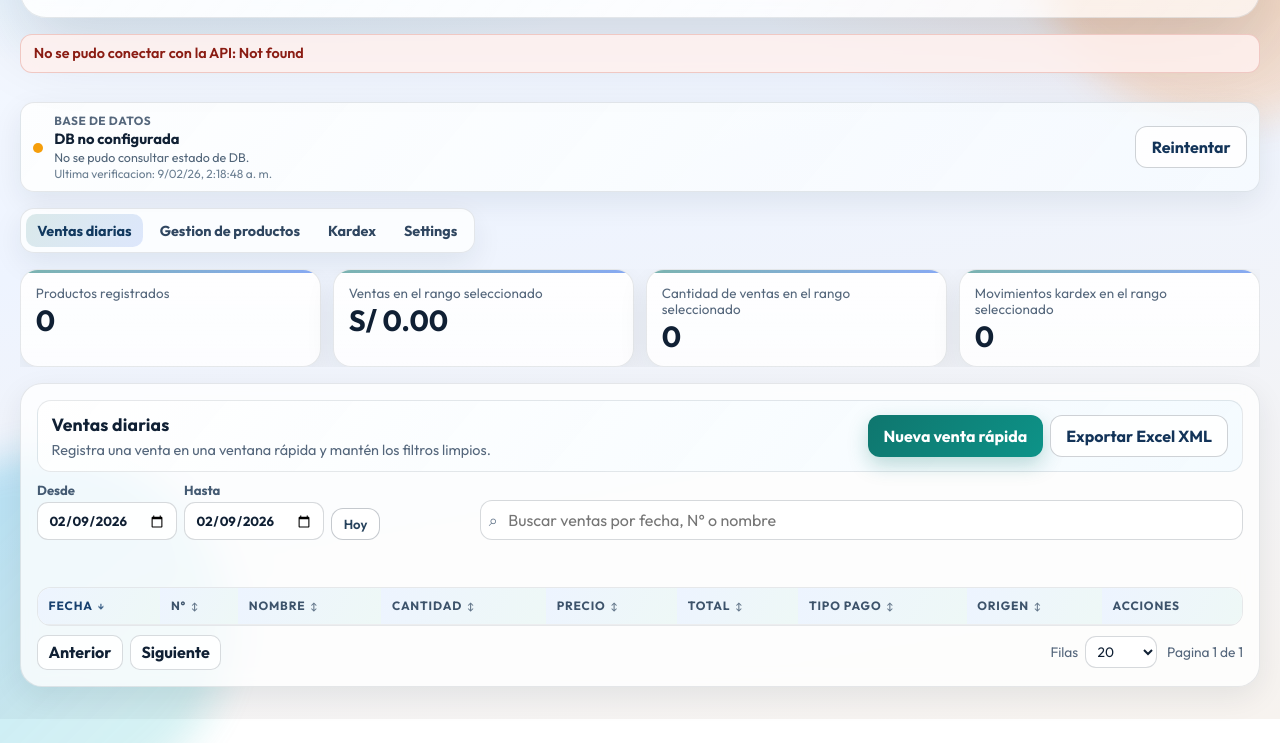
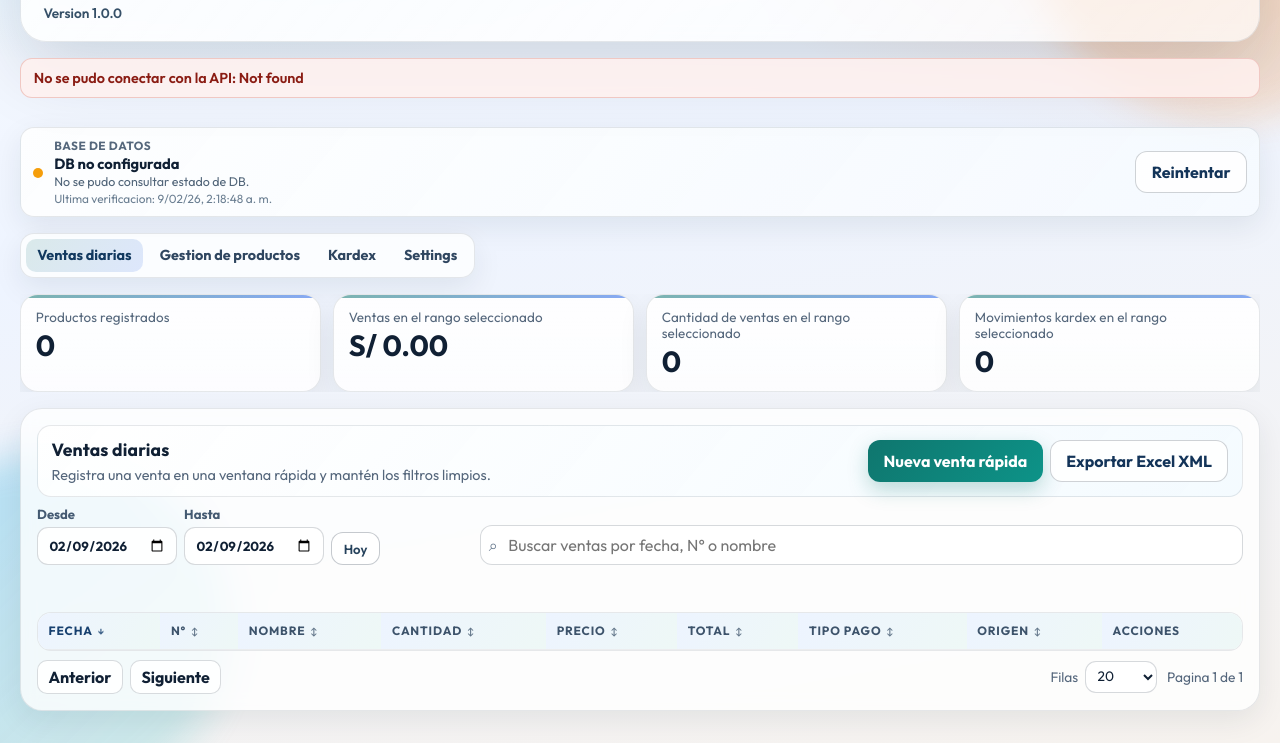
Before and after one commit to alsaro12/licoreria-aqp, a website: page maqueta_visualizador/index.html in a window 1280 px wide. Shown: the part 128-871 px from the top of the page. Before the commit the page ends 847 px from the top, so only its background shows below. Drawn offline with Linux system fonts and the light colour scheme; no server answers.

Commit message:
chore: agregar variable de version 1.0.0

```diff
--- a/maqueta_visualizador/app.js
+++ b/maqueta_visualizador/app.js
@@ -15,6 +15,9 @@ const API_BASE_STORAGE_KEY = "licoreria.api_base_url";
 const MOBILE_KPI_EXPANDED_STORAGE_KEY = "licoreria.mobile_kpi_expanded";
 const FALLBACK_API_BASE_URL = "https://api.escon.pe";
 const PAYMENT_TYPES = ["A Ya Per", "Efectivo", "Pedido Ya", "Rappi", "EasyPay"];
+const APP_VERSION = "1.0.0";
+
+window.APP_VERSION = APP_VERSION;
 
 const state = {
   activeView: "sales",
@@ -72,6 +75,7 @@ const refs = {
   kpiCollapsible: document.getElementById("kpiCollapsible"),
   reloadBtn: document.getElementById("reloadBtn"),
   appMessage: document.getElementById("appMessage"),
+  appVersionLabel: document.getElementById("appVersionLabel"),
   kpiProducts: document.getElementById("kpiProducts"),
   kpiSalesRangeAmount: document.getElementById("kpiSalesRangeAmount"),
   kpiSales: document.getElementById("kpiSales"),
@@ -2304,6 +2308,10 @@ function bindEvents() {
 }
 
 async function init() {
+  if (refs.appVersionLabel) {
+    refs.appVersionLabel.textContent = `Version ${APP_VERSION}`;
+  }
+
   state.apiBaseUrl = loadApiBaseUrlPreference();
   state.mobileKpiExpanded = loadMobileKpiExpandedPreference();
   bindEvents();
--- a/maqueta_visualizador/index.html
+++ b/maqueta_visualizador/index.html
@@ -18,6 +18,7 @@
           <p class="hero-copy">
             Administra productos, registra ventas diarias y controla movimientos de kardex sobre MySQL.
           </p>
+          <p id="appVersionLabel" class="hero-version">Version -</p>
         </div>
         <button id="reloadBtn" class="btn" type="button">Recargar</button>
       </header>
--- a/maqueta_visualizador/styles.css
+++ b/maqueta_visualizador/styles.css
@@ -103,6 +103,13 @@ h1 {
   max-width: 70ch;
   color: var(--ink-soft);
   font-size: 1.02rem;
+}
+
+.hero-version {
+  margin: 0.42rem 0 0;
+  color: #365068;
+  font-size: 0.85rem;
+  font-weight: 600;
 }
 
 .btn {
```
